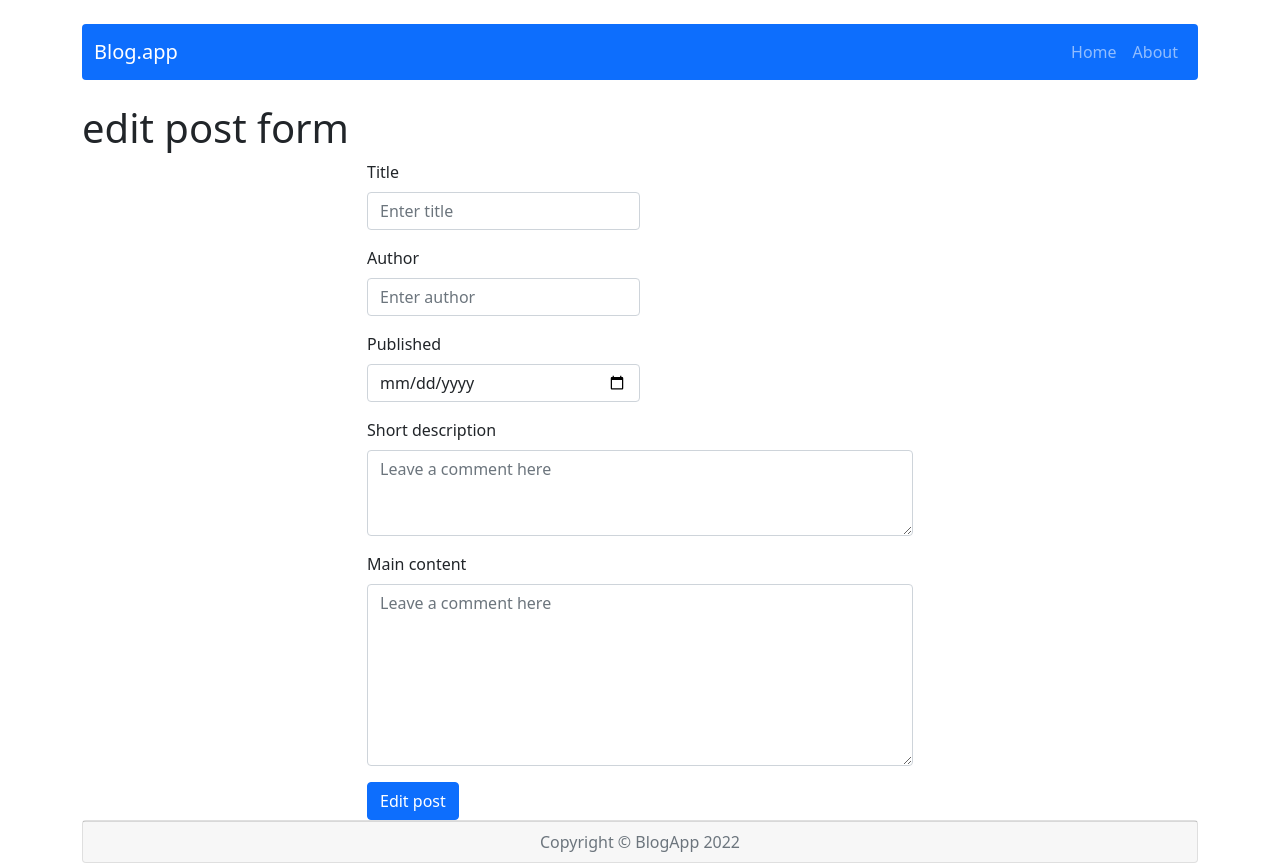
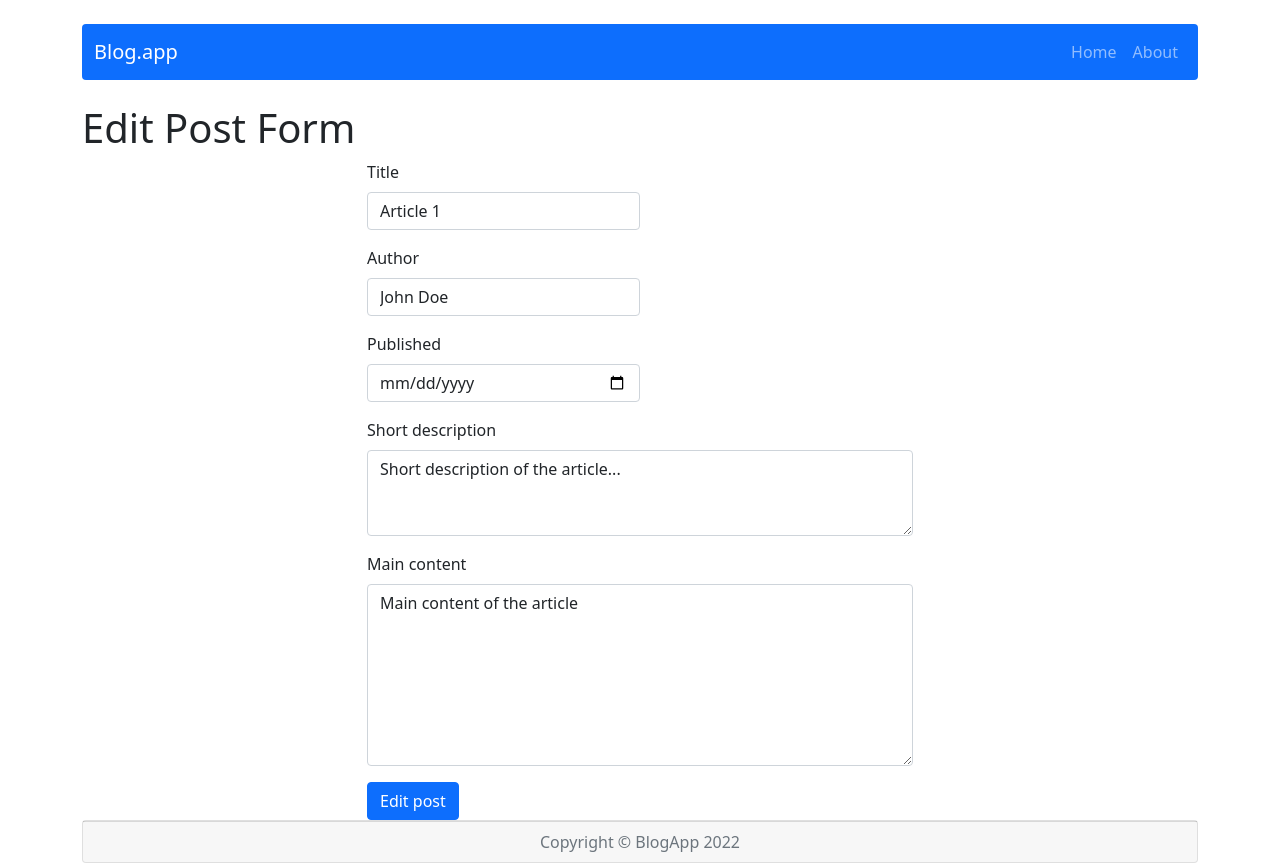
Before and after one commit to Cornholio8/react_blog, a React (Create React App) app: page /post/edit/1 in a window 1280 px wide. Built offline with nearby package versions, Linux system fonts and the light colour scheme.

Commit message:
fix edit post functionality, DATE TO FIX

```diff
--- a/package.json
+++ b/package.json
@@ -9,6 +9,8 @@
     "bootstrap": "5.1.3",
     "react": "^18.2.0",
     "react-bootstrap": "2.0",
+    "react-datepicker": "^4.10.0",
+    "react-datetime": "^3.2.0",
     "react-dom": "^18.2.0",
     "react-redux": "7.2.6",
     "react-router-dom": "6.0.1",
--- a/src/components/features/AddPostForm.js
+++ b/src/components/features/AddPostForm.js
@@ -16,7 +16,10 @@ const AddPostForm = () => {
     const actionText = "Add post";
 
     return (
-        <PostForm action={handleSubmit} actionText={actionText} />
+        <>
+            <h1>Add Post Form</h1>
+            <PostForm action={handleSubmit} actionText={actionText} />
+        </>
     );
 };
 
--- a/src/components/features/EditPostForm.js
+++ b/src/components/features/EditPostForm.js
@@ -13,7 +13,7 @@ const EditPostForm = () => {
     const dispatch = useDispatch();
     const navigate = useNavigate();
 
-    const postData = useSelector((state) => getPostById(state, postId));
+    const postData = useSelector(state => getPostById(state, postId));
 
     const handleSubmit = post => {
         dispatch(editPost({ ...post, postId }));
@@ -24,7 +24,7 @@ const EditPostForm = () => {
     if(!postData) return <Navigate to="/" />
     return (
         <>
-            <h1>edit post form</h1>
+            <h1>Edit Post Form</h1>
             <PostForm
                 action={handleSubmit}
                 actionText={actionText}
--- a/src/components/features/PostForm.js
+++ b/src/components/features/PostForm.js
@@ -1,8 +1,11 @@
 import { Row, Col, Form, Button } from 'react-bootstrap';
 import { useState } from 'react';
+import { useNavigate } from 'react-router-dom';
 
 const PostForm =({ action, actionText, ...props }) => {
 
+    let navigate = useNavigate();
+    const id = props.id;
     const [title, setTitle] = useState(props.title || '');
     const [author, setAuthor] = useState(props.author || '');
     const [publishedDate, setPublishedDate] = useState(props.publishedDate || '');
@@ -11,7 +14,8 @@ const PostForm =({ action, actionText, ...props }) => {
 
     const handleSubmit = e => {
         e.preventDefault();
-        action({ title, author, publishedDate, shortDescription, content });
+        action({ title, author, publishedDate, shortDescription, content, id });
+        navigate('/');
     };
 
     return (
@@ -22,24 +26,24 @@ const PostForm =({ action, actionText, ...props }) => {
                         <Col md={6}>
                             <Form.Group className="mb-3" controlId="title">
                                 <Form.Label>Title</Form.Label>
-                                <Form.Control type="text" placeholder="Enter title" onChange={(e) => setTitle(e.target.value)} />
+                                <Form.Control value={title} type="text" placeholder="Enter title" onChange={e => setTitle(e.target.value)} />
                             </Form.Group>
                             <Form.Group className="mb-3" controlId="author">
                                 <Form.Label>Author</Form.Label>
-                                <Form.Control type="text" placeholder="Enter author" onChange={(e) => setAuthor(e.target.value)} />
+                                <Form.Control value={author} type="text" placeholder="Enter author" onChange={e => setAuthor(e.target.value)} />
                             </Form.Group>
                             <Form.Group className="mb-3" controlId="published">
                                 <Form.Label>Published</Form.Label>
-                                <Form.Control type="date" placeholder="Enter date" onChange={(e) => setPublishedDate(e.target.value)} />
+                                <Form.Control value={publishedDate} type="date" placeholder="dd-mm-yyyy" onChange={e => setPublishedDate(e.target.value)} />
                             </Form.Group>
                         </Col>
                         <Form.Group className="mb-3" controlId="description">
                             <Form.Label>Short description</Form.Label>
-                            <Form.Control type="text" as="textarea" rows={3} placeholder="Leave a comment here" onChange={(e) => setShortDescription(e.target.value)} />
+                            <Form.Control value={shortDescription} type="text" as="textarea" rows={3} placeholder="Leave a comment here" onChange={e => setShortDescription(e.target.value)} />
                         </Form.Group>
                         <Form.Group className="mb-3" controlId="content">
                             <Form.Label>Main content</Form.Label>
-                            <Form.Control type="text" as="textarea" rows={7} placeholder="Leave a comment here" onChange={(e) => setContent(e.target.value)} />
+                            <Form.Control value={content} type="text" as="textarea" rows={7} placeholder="Leave a comment here" onChange={e => setContent(e.target.value)} />
                         </Form.Group>
                         <Button variant="primary" type="submit">{actionText}</Button>
                     </Form>
--- a/src/components/pages/AddPost/AddPost.js
+++ b/src/components/pages/AddPost/AddPost.js
@@ -1,4 +1,4 @@
-import PostForm from "../../features/PostForm";
+/*import PostForm from "../../features/PostForm";
 
 const AddPost = () => {
     return (
@@ -9,4 +9,4 @@ const AddPost = () => {
     );
   }
 
-  export default AddPost;
+  export default AddPost;*/
--- a/src/components/pages/Post/Post.js
+++ b/src/components/pages/Post/Post.js
@@ -33,7 +33,7 @@ const Post = () => {
         <Col md={8} className='d-flex justify-content-between'>
           <h1>{listData.title}</h1>
           <div>
-            <Link to={'/post/edit' + id}><Button variant='outline-info' className='m-2'>Edit</Button></Link>
+            <Link to={'/post/edit/' + id}><Button variant='outline-info' className='m-2'>Edit</Button></Link>
             <Button variant='outline-danger' onClick={handleShowDeleteModal}>Delete</Button>
           </div>
         </Col>
```
Also changed, not shown: src/components/pages/EditPost/EditPost.js (+4 -4 lines), 1 other file (tests, documents, lock files or other folders).
